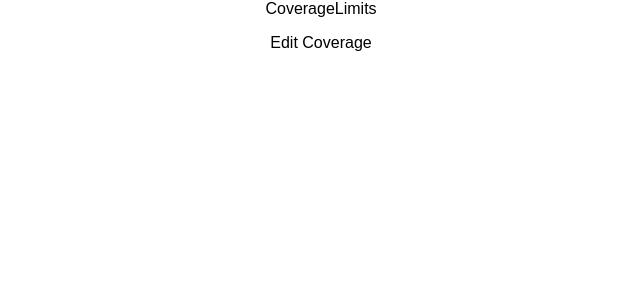
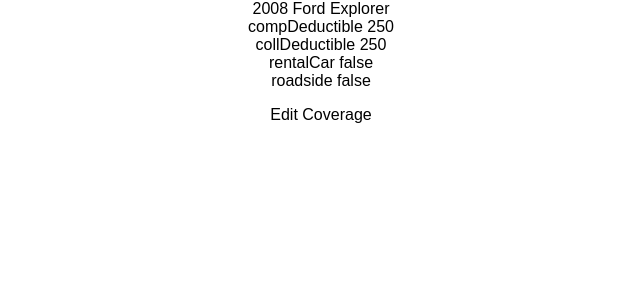
Before and after one commit to heatherpark/metromile-frontend-exercise, a React (Create React App) app: page / in a window 1280 px wide. Shown: the top 300 px of the page, without its empty margins (319-959 px from the left). Built offline with nearby package versions, Linux system fonts and the light colour scheme.

Commit message:
Render coverage limits and header

```diff
--- a/src/components/App/App.js
+++ b/src/components/App/App.js
@@ -29,6 +29,7 @@
           <EditCoverage
             saveLimits={this.saveLimits} />
           : <CoverageLimits
+              currentLimits={this.state.currentLimits}
               showEditPage={this.showEditPage} />}
       </div>
     );
--- a/src/components/CoverageLimits/CoverageLimits.js
+++ b/src/components/CoverageLimits/CoverageLimits.js
@@ -1,9 +1,24 @@
 import React from 'react';
 
 const CoverageLimits = props => {
+  const renderLimits = () => {
+    const limits = [];
+
+    for (let key in props.currentLimits) {
+      if (key !== 'name') {
+        limits.push(<div>{key} {props.currentLimits[key]}</div>);
+      }
+    }
+
+    return limits;
+  };
+
   return (
     <div>
-      CoverageLimits
+      <div>{props.currentLimits && props.currentLimits.name}</div>
+      <div>
+        {renderLimits()}
+      </div>
       <p onClick={() => props.showEditPage(true)}>Edit Coverage</p>
     </div>
   );
```
